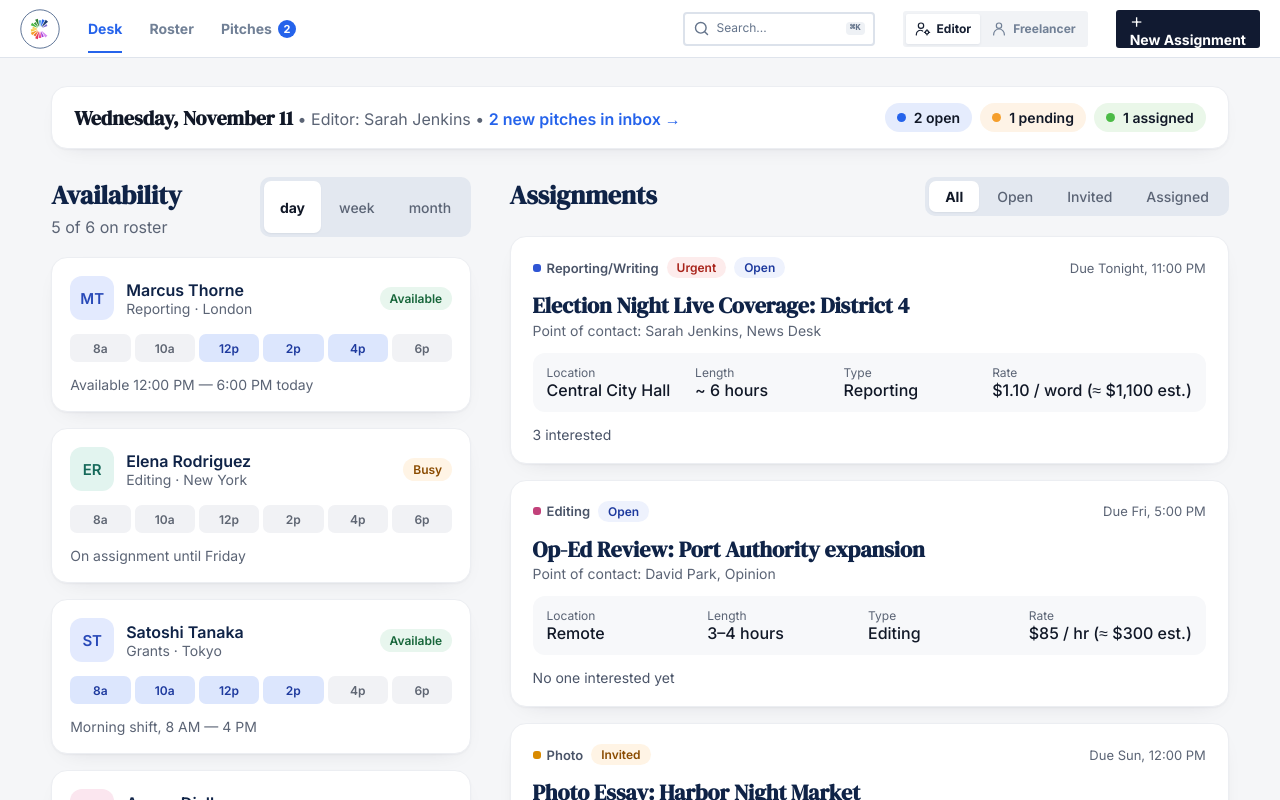
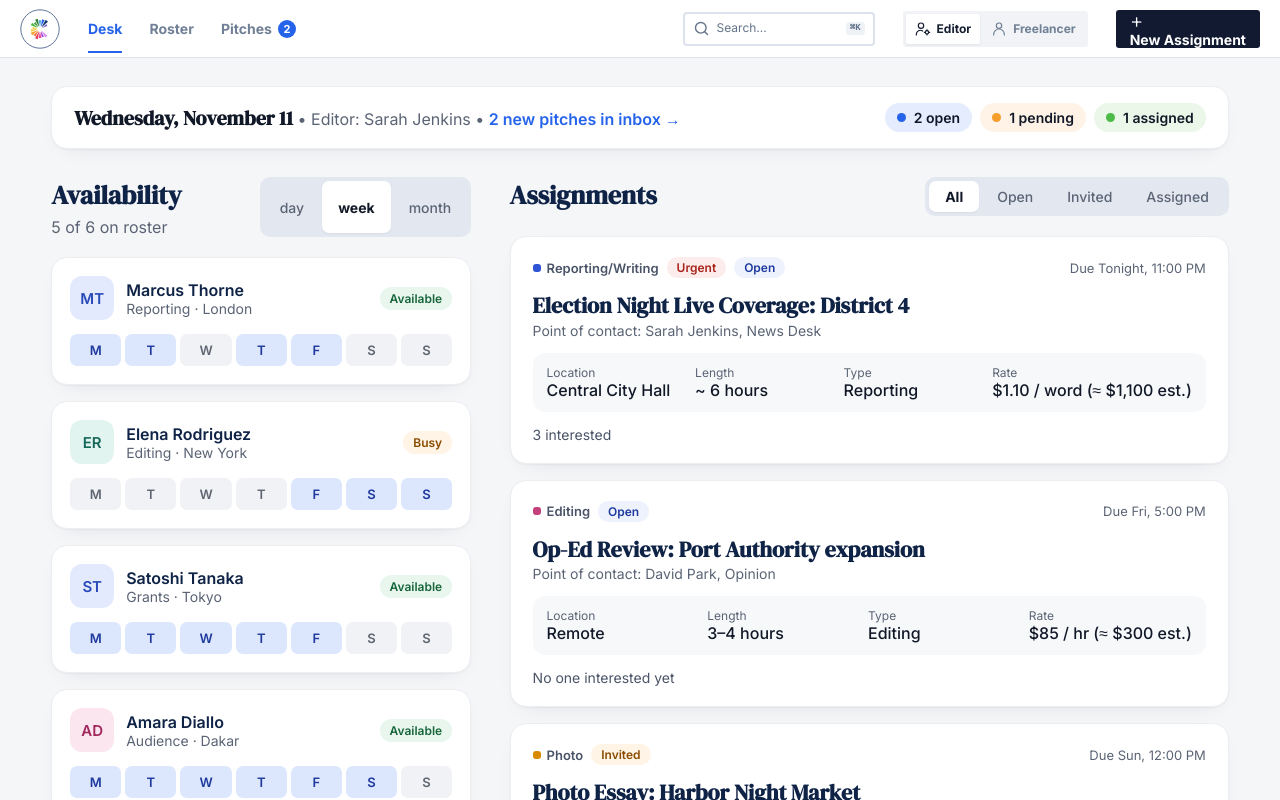
Before and after one commit to BU-Spark/se-iij-freelance-marketplace, a Next.js app: page /dashboard in a window 1280 px wide. Both pictures are taken after a click on the button "week". Shown: the top 800 px of the page. Built offline with nearby package versions, Linux system fonts and the light colour scheme.

Commit message:
feat: add week and month availability views

```diff
--- a/app/components/RosterCard/RosterCard.module.css
+++ b/app/components/RosterCard/RosterCard.module.css
@@ -103,3 +103,35 @@
   clip: rect(0 0 0 0);
   white-space: nowrap;
 }
+/* week: M T W T F S S */
+.week {
+  display: grid;
+  grid-template-columns: repeat(7, minmax(0, 1fr));
+  gap: 4px;
+  margin: 0;
+  padding: 0;
+  list-style: none;
+}
+.week li {
+  display: flex;
+  align-items: center;
+  justify-content: center;
+  height: 32px;
+  border-radius: 7px;
+  font-size: 13px;
+  font-weight: 600;
+}
+
+/* month: small boxes, 10 per row */
+.month {
+  display: grid;
+  grid-template-columns: repeat(10, minmax(0, 1fr));
+  gap: 3px;
+  margin: 0;
+  padding: 0;
+  list-style: none;
+}
+.month li {
+  height: 14px;
+  border-radius: 4px;
+}
--- a/app/components/RosterCard/RosterCard.tsx
+++ b/app/components/RosterCard/RosterCard.tsx
@@ -1,5 +1,5 @@
 import Avatar from '../Avatar/Avatar';
-import type { AvailabilityStatus, RosterMember } from '../../types/dashboard.types';
+import type { AvailabilityStatus, RosterMember, RosterView } from '../../types/dashboard.types';
 import { hourSlots, SLOT_STARTS, slotLabel } from '../../utils/dashboard.utils';
 import styles from './RosterCard.module.css';
 
@@ -9,14 +9,23 @@ const STATUS_LABEL: Record<AvailabilityStatus, string> = {
   off: 'Off today',
 };
 
+const WEEKDAYS = [
+  { short: 'M', long: 'Monday' },
+  { short: 'T', long: 'Tuesday' },
+  { short: 'W', long: 'Wednesday' },
+  { short: 'T', long: 'Thursday' },
+  { short: 'F', long: 'Friday' },
+  { short: 'S', long: 'Saturday' },
+  { short: 'S', long: 'Sunday' },
+];
+
 type RosterCardProps = {
   member: RosterMember;
+  /** which availability strip to draw; "day" if not given */
+  view?: RosterView;
 };
 
-export default function RosterCard({ member }: RosterCardProps) {
-  // one true/false per time box: 8a, 10a, 12p, 2p, 4p, 6p
-  const slots = hourSlots(member.openHours);
-
+export default function RosterCard({ member, view = 'day' }: RosterCardProps) {
   return (
     <article className={`${styles.card} ${member.status === 'off' ? styles.dimmed : ''}`}>
       <div className={styles.top}>
@@ -30,15 +39,57 @@ export default function RosterCard({ member }: RosterCardProps) {
         <span className={`${styles.pill} ${styles[member.status]}`}>{STATUS_LABEL[member.status]}</span>
       </div>
 
-      <ul className={styles.slots} aria-label="Free time today">
-        {SLOT_STARTS.map((hour, i) => (
-          <li key={hour} className={slots[i] ? styles.free : styles.taken}>
-            {slotLabel(hour)} <span className={styles.srOnly}>{slots[i] ? 'free' : 'busy'}</span>
-          </li>
-        ))}
-      </ul>
+      {view === 'day' && <DayStrip member={member} />}
+      {view === 'week' && <WeekStrip member={member} />}
+      {view === 'month' && <MonthGrid member={member} />}
 
-      <p className={styles.note}>{member.note}</p>
+      {/* the note talks about today, so only show it in the day view */}
+      {view === 'day' && <p className={styles.note}>{member.note}</p>}
     </article>
   );
 }
+
+/** six 2-hour boxes: 8a … 6p */
+function DayStrip({ member }: { member: RosterMember }) {
+  const slots = hourSlots(member.openHours);
+  return (
+    <ul className={styles.slots} aria-label="Free time today">
+      {SLOT_STARTS.map((hour, i) => (
+        <li key={hour} className={slots[i] ? styles.free : styles.taken}>
+          {slotLabel(hour)} <span className={styles.srOnly}>{slots[i] ? 'free' : 'busy'}</span>
+        </li>
+      ))}
+    </ul>
+  );
+}
+
+/** seven boxes: M … S */
+function WeekStrip({ member }: { member: RosterMember }) {
+  return (
+    <ul className={styles.week} aria-label="Free days this week">
+      {WEEKDAYS.map((d, i) => (
+        <li key={d.long} className={member.weekDays[i] ? styles.free : styles.taken}>
+          <span aria-hidden="true">{d.short}</span>
+          <span className={styles.srOnly}>
+            {d.long} {member.weekDays[i] ? 'free' : 'busy'}
+          </span>
+        </li>
+      ))}
+    </ul>
+  );
+}
+
+/** a small box per day of the month, 10 per row */
+function MonthGrid({ member }: { member: RosterMember }) {
+  return (
+    <ul className={styles.month} aria-label="Free days this month">
+      {member.monthDays.map((free, i) => (
+        <li key={i} className={free ? styles.free : styles.taken}>
+          <span className={styles.srOnly}>
+            Day {i + 1} {free ? 'free' : 'busy'}
+          </span>
+        </li>
+      ))}
+    </ul>
+  );
+}
--- /dev/null
+++ b/app/dashboard/components/AvailabilityColumn.tsx
@@ -0,0 +1,47 @@
+'use client';
+
+import { useState } from 'react';
+import SegmentedControl, { type SegmentOption } from './SegmentedControl';
+import RosterCard from '../../components/RosterCard/RosterCard';
+import type { RosterMember, RosterView } from '../../types/dashboard.types';
+import { countOnRoster } from '../../utils/dashboard.utils';
+import styles from '../dashboard.module.css';
+
+const VIEWS: SegmentOption<RosterView>[] = [
+  { value: 'day', label: 'day' },
+  { value: 'week', label: 'week' },
+  { value: 'month', label: 'month' },
+];
+
+type AvailabilityColumnProps = {
+  roster: RosterMember[];
+};
+
+/** Left column of the dashboard: roster cards with a day / week / month toggle */
+export default function AvailabilityColumn({ roster }: AvailabilityColumnProps) {
+  const [view, setView] = useState<RosterView>('day');
+
+  return (
+    <section aria-labelledby="availability-heading">
+      <div className={styles.sectionHead}>
+        <div>
+          <h2 id="availability-heading" className={styles.sectionTitle}>
+            Availability
+          </h2>
+          <p className={styles.sectionSub}>
+            {countOnRoster(roster)} of {roster.length} on roster
+          </p>
+        </div>
+        <SegmentedControl label="Availability range" options={VIEWS} value={view} onChange={setView} />
+      </div>
+
+      <ul className={styles.list}>
+        {roster.map((m) => (
+          <li key={m.id}>
+            <RosterCard member={m} view={view} />
+          </li>
+        ))}
+      </ul>
+    </section>
+  );
+}
--- a/app/dashboard/constants.ts
+++ b/app/dashboard/constants.ts
@@ -15,6 +15,12 @@ const at = (days: number, hour: number, minute = 0) => {
   d.setHours(hour, minute, 0, 0);
   return d;
 };
+/** "1101100" → [true, true, false, true, true, false, false]; spaces are ignored */
+const pattern = (s: string) =>
+  s
+    .replace(/\s/g, '')
+    .split('')
+    .map((c) => c === '1');
 
 export const ROSTER: RosterMember[] = [
   {
@@ -25,6 +31,8 @@ export const ROSTER: RosterMember[] = [
     status: 'available',
     openHours: [{ start: 12, end: 18 }],
     note: 'Available 12:00 PM — 6:00 PM today',
+    weekDays: pattern('1101100'),
+    monthDays: pattern('1101100110 1100110110 0110110011'),
   },
   {
     id: 'elena',
@@ -34,6 +42,8 @@ export const ROSTER: RosterMember[] = [
     status: 'busy',
     openHours: [],
     note: 'On assignment until Friday',
+    weekDays: pattern('0000111'),
+    monthDays: pattern('0000111000 0111000011 1000011110'),
   },
   {
     id: 'satoshi',
@@ -43,6 +53,8 @@ export const ROSTER: RosterMember[] = [
     status: 'available',
     openHours: [{ start: 8, end: 16 }],
     note: 'Morning shift, 8 AM — 4 PM',
+    weekDays: pattern('1111100'),
+    monthDays: pattern('1111100111 1100111110 0111110011'),
   },
   {
     id: 'amara',
@@ -55,6 +67,8 @@ export const ROSTER: RosterMember[] = [
       { start: 16, end: 20 },
     ],
     note: 'Flexible — most of today',
+    weekDays: pattern('1111110'),
+    monthDays: pattern('1111110111 1110111111 0111111011'),
   },
   {
     id: 'jonah',
@@ -64,6 +78,8 @@ export const ROSTER: RosterMember[] = [
     status: 'off',
     openHours: [],
     note: 'Out of office',
+    weekDays: pattern('0000000'),
+    monthDays: pattern('0000000000 0000000000 0000000000'),
   },
   {
     id: 'priya',
@@ -73,6 +89,8 @@ export const ROSTER: RosterMember[] = [
     status: 'available',
     openHours: [{ start: 14, end: 20 }],
     note: 'Afternoons this week',
+    weekDays: pattern('1010101'),
+    monthDays: pattern('1010101010 0101010101 1010101010'),
   },
 ];
 
--- a/app/dashboard/page.tsx
+++ b/app/dashboard/page.tsx
@@ -2,22 +2,17 @@ import { Suspense } from 'react';
 import Link from 'next/link';
 import { Header } from '../components/header/Header';
 import SegmentedControl, { type SegmentOption } from './components/SegmentedControl';
+import AvailabilityColumn from './components/AvailabilityColumn';
 import styles from './dashboard.module.css';
 import { ASSIGNMENTS, EDITOR_NAME, NEW_PITCHES, ROSTER } from './constants';
-import { AssignmentCard, NewAssignmentFromUrl, RosterCard } from '../components';
-import { countByStatus, countOnRoster, formatDeskDate } from '../utils/dashboard.utils';
-import type { DeskFilter, RosterView } from '../types/dashboard.types';
+import { AssignmentCard, NewAssignmentFromUrl } from '../components';
+import { countByStatus, formatDeskDate } from '../utils/dashboard.utils';
+import type { DeskFilter } from '../types/dashboard.types';
 
 /*
- * Dashboard: roster and assignments use RosterCard and AssignmentCard.
+ * Dashboard: availability (day / week / month) on the left, assignments on the right.
  * The New Assignment drawer opens when the URL has ?new=assignment.
  */
-
-const VIEWS: SegmentOption<RosterView>[] = [
-  { value: 'day', label: 'day' },
-  { value: 'week', label: 'week' },
-  { value: 'month', label: 'month' },
-];
 
 const FILTERS: SegmentOption<DeskFilter>[] = [
   { value: 'all', label: 'All' },
@@ -50,27 +45,7 @@ export default function Dashboard() {
 
       <main className={styles.columns}>
         {/* ---- Left column: who is available ---- */}
-        <section aria-labelledby="availability-heading">
-          <div className={styles.sectionHead}>
-            <div>
-              <h2 id="availability-heading" className={styles.sectionTitle}>
-                Availability
-              </h2>
-              <p className={styles.sectionSub}>
-                {countOnRoster(ROSTER)} of {ROSTER.length} on roster
-              </p>
-            </div>
-            <SegmentedControl label="Availability range" options={VIEWS} value="day" />
-          </div>
-
-          <ul className={styles.list}>
-            {ROSTER.map((m) => (
-              <li key={m.id}>
-                <RosterCard member={m} />
-              </li>
-            ))}
-          </ul>
-        </section>
+        <AvailabilityColumn roster={ROSTER} />
 
         {/* ---- Right column: assignments ---- */}
         <section aria-labelledby="assignments-heading">
--- a/app/types/dashboard.types.ts
+++ b/app/types/dashboard.types.ts
@@ -24,6 +24,8 @@ export type RosterMember = {
   status: AvailabilityStatus;
   openHours: HourWindow[];
   note: string;
+  weekDays: boolean[];
+  monthDays: boolean[];
 };
 
 export type Rate = {
```
Also changed, not shown: 1 other file (tests, documents, lock files or other folders).
